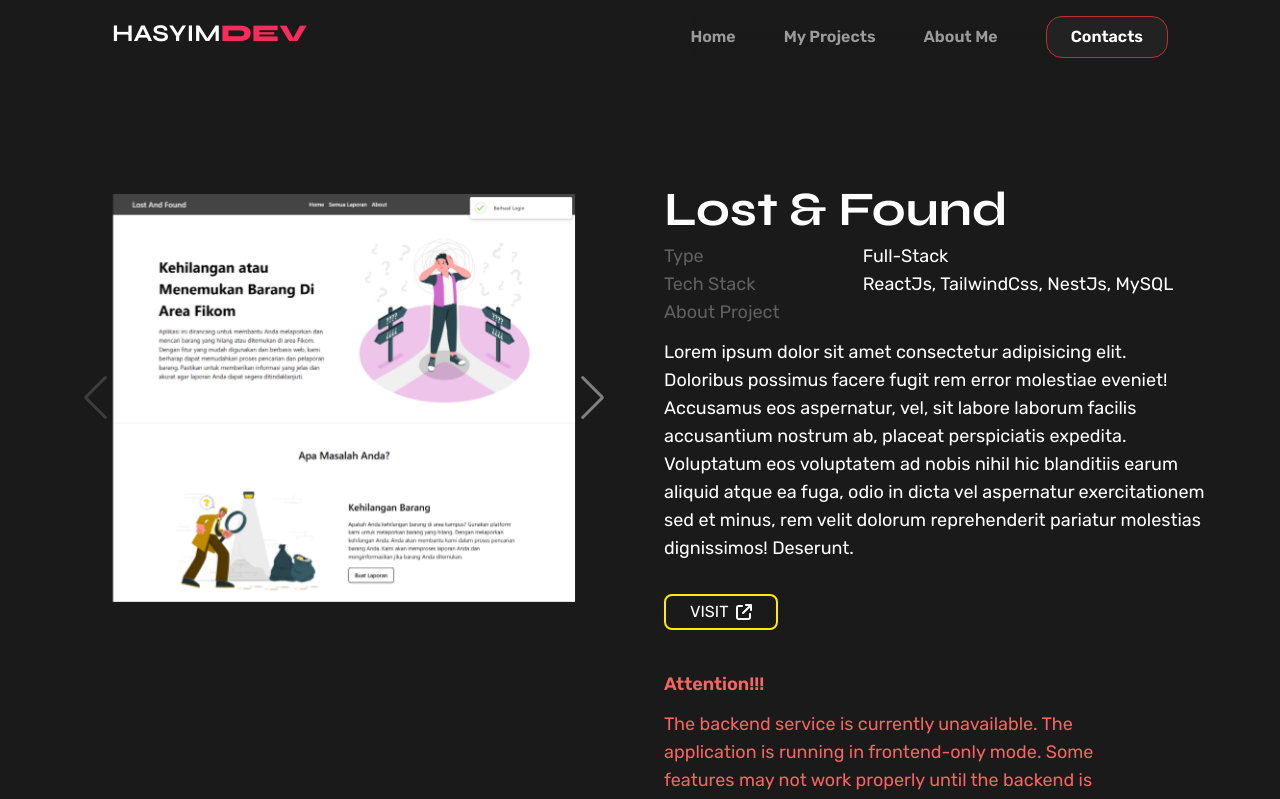
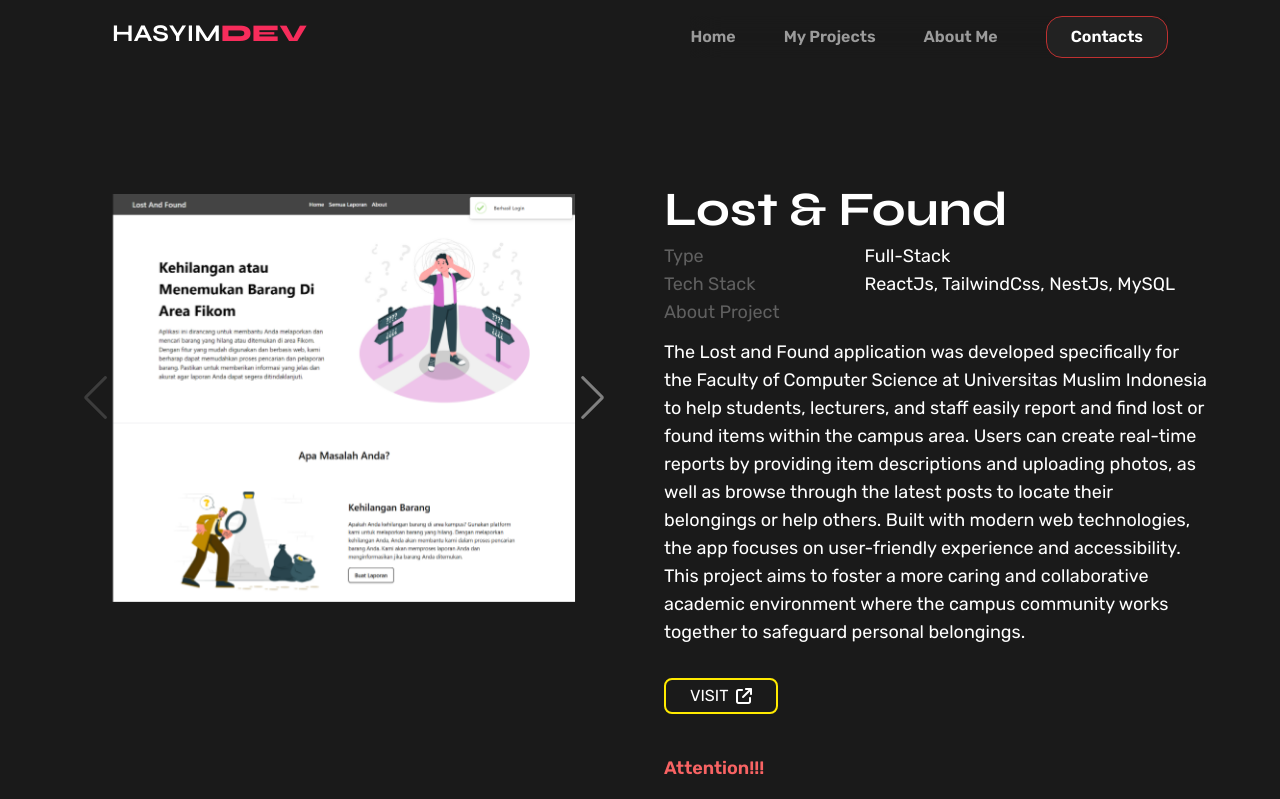
Before and after one commit to IbnuHs/HasyimDev-Portofolio, a React (Vite) app: page /projects/1 in a window 1280 px wide. Shown: the top 799 px of the page. Built offline with nearby package versions, Linux system fonts and the light colour scheme.

Commit message:
add description projectys

```diff
--- a/src/data/projects.js
+++ b/src/data/projects.js
@@ -78,8 +78,7 @@ export const projects = [
     thumbnail: thumbnailLF,
     alert:
       "The backend service is currently unavailable. The application is running in frontend-only mode. Some features may not work properly until the backend is restored.",
-    detail: `Lorem ipsum dolor sit amet consectetur adipisicing elit. Doloribus possimus facere fugit rem error molestiae eveniet! Accusamus eos aspernatur, vel, sit labore laborum facilis accusantium nostrum ab, placeat perspiciatis expedita.
-      Voluptatum eos voluptatem ad nobis nihil hic blanditiis earum aliquid atque ea fuga, odio in dicta vel aspernatur exercitationem sed et minus, rem velit dolorum reprehenderit pariatur molestias dignissimos! Deserunt.`,
+    detail: `The Lost and Found application was developed specifically for the Faculty of Computer Science at Universitas Muslim Indonesia to help students, lecturers, and staff easily report and find lost or found items within the campus area. Users can create real-time reports by providing item descriptions and uploading photos, as well as browse through the latest posts to locate their belongings or help others. Built with modern web technologies, the app focuses on user-friendly experience and accessibility. This project aims to foster a more caring and collaborative academic environment where the campus community works together to safeguard personal belongings.`,
     url: "https://lost-and-found.pages.dev/",
   },
   {
```
